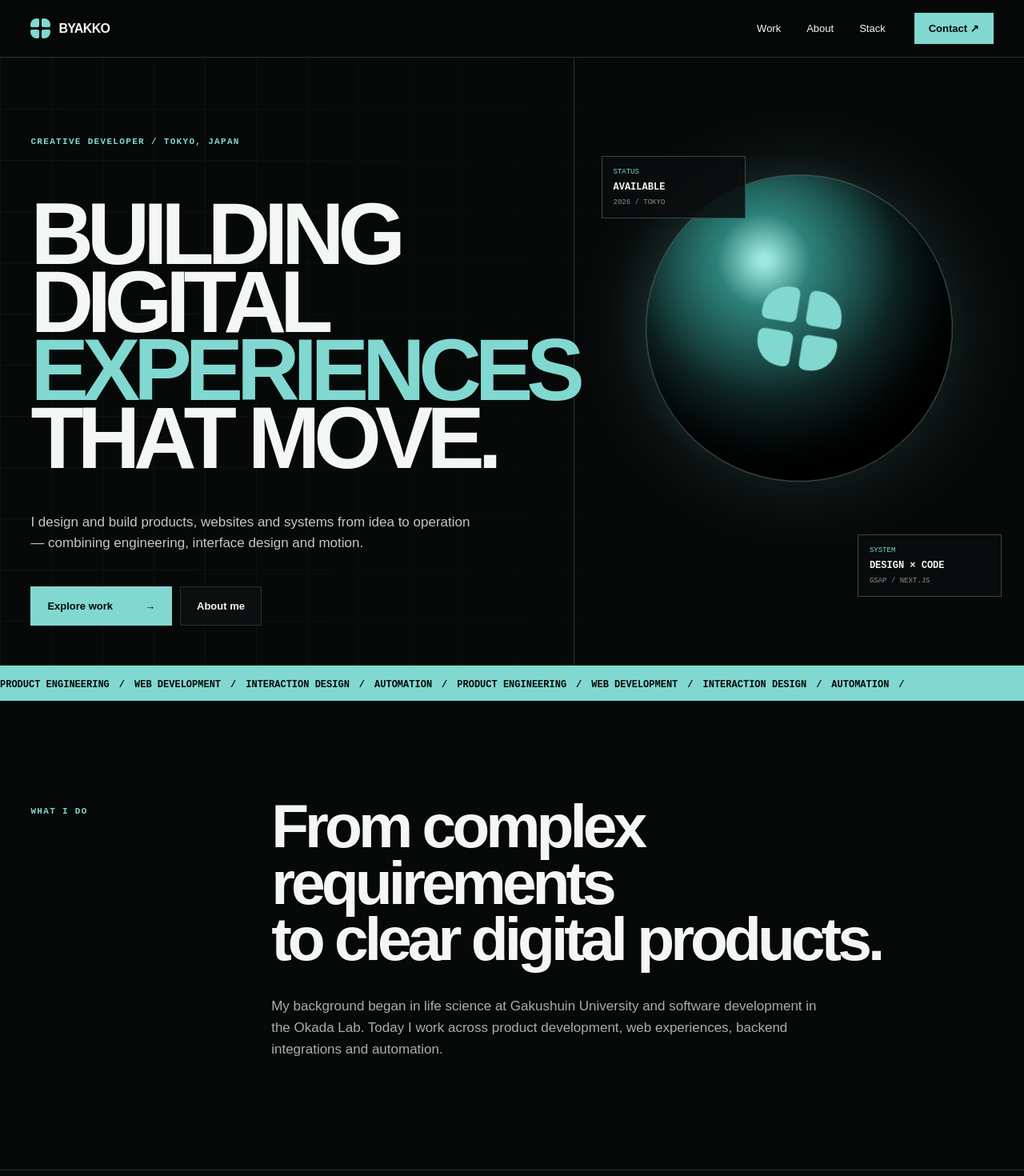
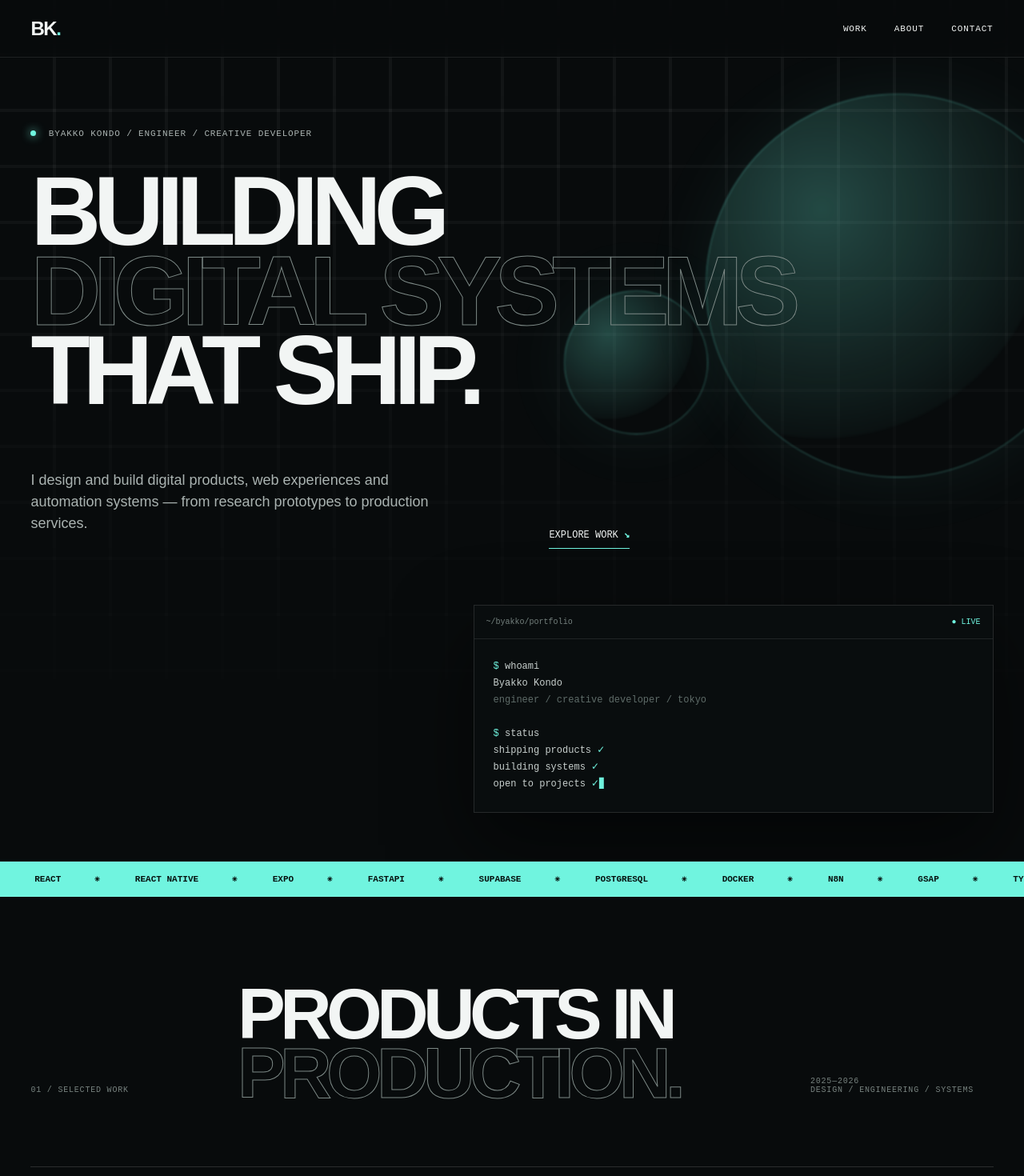
Before and after one commit to bbbyk105/portfolio2026-playground, a Next.js app: page / in a window 1280 px wide. Shown: the top 1470 px of the page at 80% size. Built offline with nearby package versions, Linux system fonts and the light colour scheme.

Commit message:
Restore exact Vercel deployment 2006e7b

```diff
--- a/app/layout.tsx
+++ b/app/layout.tsx
@@ -1,3 +1,3 @@
 import type { Metadata } from "next"; import "./globals.css";
-export const metadata:Metadata={title:"Byakko Kondo — Creative Developer",description:"Engineer and creative developer building digital products, web experiences and automation systems."};
+export const metadata:Metadata={title:"Byakko Kondo — Engineer / Creative Developer",description:"Digital products, web experiences, research software and automation systems."};
 export default function RootLayout({children}:{children:React.ReactNode}){return <html lang="en"><body>{children}</body></html>}
--- /dev/null
+++ b/components/Header.tsx
@@ -0,0 +1 @@
+import Link from "next/link";import Menu from "./Menu";export default function Header(){return <header className="topbar"><Link className="brand" href="/">BYAKKO</Link><div className="desktop-nav"><Link href="/#work">Work</Link><Link href="/about">About</Link><Link href="/contact">Contact</Link></div><Menu/></header>}
--- /dev/null
+++ b/components/Menu.tsx
@@ -0,0 +1,5 @@
+"use client";
+import {useEffect,useRef,useState} from "react";import Link from "next/link";import {gsap} from "gsap";
+export default function Menu(){const [open,setOpen]=useState(false);const panel=useRef<HTMLDivElement>(null);
+useEffect(()=>{if(!panel.current)return;gsap.to(panel.current,{clipPath:open?"inset(0 0 0 0)":"inset(0 0 100% 0)",duration:open?.7:.5,ease:"power4.inOut"});gsap.to(".menu-link",{y:open?0:28,opacity:open?1:0,duration:.55,stagger:.05,delay:open?.18:0,ease:"power3.out"});document.body.style.overflow=open?"hidden":"";return()=>{document.body.style.overflow=""}},[open]);
+return <><button className={"menu-btn "+(open?"is-open":"")} onClick={()=>setOpen(v=>!v)} aria-label="Menu"><span/><span/></button><div className="menu-panel" ref={panel}><div className="menu-meta">NAVIGATION / 2026</div><nav>{[["Home","/"],["Works","/#work"],["About","/about"],["Contact","/contact"]].map(([x,h],i)=><Link className="menu-link" onClick={()=>setOpen(false)} href={h} key={x}><small>0{i+1}</small>{x}</Link>)}</nav><div className="menu-foot"><span>TOKYO / JAPAN</span><a href="mailto:byakkokondo@gmail.com">BYAKKOKONDO@GMAIL.COM</a></div></div></>}
--- a/components/Playground.tsx
+++ b/components/Playground.tsx
@@ -1,40 +1,37 @@
 "use client";
-import {useEffect,useRef} from "react";
+import {useEffect,useState} from "react";
 import {gsap} from "gsap";
-import {ScrollTrigger} from "gsap/ScrollTrigger";
 
 const works=[
-["01","CaRoot","Product / App","AI-assisted calorie and nutrition management.","https://www.caroot.app"],
-["02","Hakuho","Web / Manufacturing","Digital presence for precision manufacturing.","https://www.hakuhofactory.com"],
-["03","Goodwill Legal","Web / Legal","Content and consultation platform for a legal office.","https://goodwill-legal.jp"],
-["04","Jurakuen","Commerce / Tea","Bilingual commerce for an organic tea producer.","https://www.jurakuen.com"],
-["05","DMC Fuji","Web / Studio","Photography-led bilingual studio experience.","https://www.dmc123.jp"]
+ {n:"01",name:"CaRoot",kind:"AI / MOBILE PRODUCT",year:"2026",desc:"A personal calorie and nutrition management app designed to make everyday meal logging dramatically easier.",url:"https://www.caroot.app",img:"https://raw.githubusercontent.com/bbbyk105/Portfolio2026-ver4/main/public/works/caroot.webp",stack:["Expo","React Native","TypeScript","Supabase","Gemini"]},
+ {n:"02",name:"Hakuho",kind:"PRECISION MACHINING / WEB",year:"2026",desc:"Corporate platform for a precision-machining company, connecting technical capability directly to quote conversion.",url:"https://www.hakuhofactory.com",img:"https://raw.githubusercontent.com/bbbyk105/Portfolio2026-ver4/main/public/works/hakuho.webp",stack:["Next.js","React","TypeScript","GSAP","Resend"]},
+ {n:"03",name:"Goodwill Legal",kind:"LEGAL / CONTENT PLATFORM",year:"2026",desc:"A publishing-led website for a Sapporo administrative scrivener, built around clear service information and consultation.",url:"https://goodwill-legal.jp",img:"https://raw.githubusercontent.com/bbbyk105/Portfolio2026-ver4/main/public/works/goodwill.webp",stack:["Next.js","TypeScript","CMS","SEO","Resend"]},
+ {n:"04",name:"Jurakuen",kind:"COMMERCE / ORGANIC TEA",year:"2025",desc:"A bilingual direct-to-consumer experience for an organic tea producer in Fuji.",url:"https://www.jurakuen.com",img:"https://raw.githubusercontent.com/bbbyk105/Portfolio2026-ver4/main/public/works/jurakuen.webp",stack:["Next.js","Stripe","TypeScript","i18n"]},
+ {n:"05",name:"DMC Fuji",kind:"STUDIO / PHOTOGRAPHY",year:"2025",desc:"A bilingual digital home for photography and experience services at the foot of Mt. Fuji.",url:"https://www.dmc123.jp",img:"https://raw.githubusercontent.com/bbbyk105/Portfolio2026-ver4/main/public/works/dmc-fuji.webp",stack:["Next.js","Supabase","TypeScript","CMS"]}
 ];
-
-function Mark(){return <span className="mark" aria-hidden="true"><i/><i/><i/><i/></span>}
+const tech=["TYPESCRIPT","PYTHON","NEXT.JS","REACT","REACT NATIVE","EXPO","FASTAPI","SUPABASE","POSTGRESQL","DOCKER","N8N","GSAP"];
 export default function Playground(){
- const root=useRef<HTMLDivElement>(null);
- useEffect(()=>{gsap.registerPlugin(ScrollTrigger);const ctx=gsap.context(()=>{
-  gsap.from(".hero-copy>*",{y:50,opacity:0,duration:.9,stagger:.08,ease:"power3.out"});
-  gsap.to(".hero-orb",{y:-28,rotate:12,duration:5,repeat:-1,yoyo:true,ease:"sine.inOut"});
-  gsap.utils.toArray<HTMLElement>(".work-card").forEach((el)=>gsap.from(el,{y:70,opacity:0,scrollTrigger:{trigger:el,start:"top 90%",end:"top 62%",scrub:1}}));
-  gsap.to(".rail-inner",{xPercent:-20,ease:"none",scrollTrigger:{trigger:".rail",start:"top bottom",end:"bottom top",scrub:1}});
- },root);return()=>ctx.revert()},[]);
- return <div ref={root} className="site">
- <header className="topbar"><a className="brand" href="#"><Mark/>BYAKKO</a><nav><a href="#work">Work</a><a href="#about">About</a><a href="#stack">Stack</a></nav><a className="top-cta" href="mailto:byakkokondo@gmail.com">Contact <span>↗</span></a></header>
- <main>
- <section className="hero">
-   <div className="hero-grid"/>
-   <div className="hero-copy"><p className="kicker">CREATIVE DEVELOPER / TOKYO, JAPAN</p><h1>BUILDING DIGITAL<br/><span>EXPERIENCES</span><br/>THAT MOVE.</h1><p className="lead">I design and build products, websites and systems from idea to operation — combining engineering, interface design and motion.</p><div className="hero-actions"><a className="btn primary" href="#work">Explore work <b>→</b></a><a className="btn ghost" href="#about">About me</a></div></div>
-   <div className="hero-visual"><div className="hero-orb"><Mark/></div><div className="data-card d1"><small>STATUS</small><strong>AVAILABLE</strong><span>2026 / TOKYO</span></div><div className="data-card d2"><small>SYSTEM</small><strong>DESIGN × CODE</strong><span>GSAP / NEXT.JS</span></div></div>
- </section>
- <section className="rail"><div className="rail-inner">PRODUCT ENGINEERING　/　WEB DEVELOPMENT　/　INTERACTION DESIGN　/　AUTOMATION　/　PRODUCT ENGINEERING　/　WEB DEVELOPMENT　/　INTERACTION DESIGN　/　AUTOMATION　/　</div></section>
- <section className="intro" id="about"><p className="section-label">WHAT I DO</p><div><h2>From complex requirements<br/>to clear digital products.</h2><p>My background began in life science at Gakushuin University and software development in the Okada Lab. Today I work across product development, web experiences, backend integrations and automation.</p></div></section>
- <section className="work-section" id="work"><div className="section-head"><p className="section-label">SELECTED WORK / 01—05</p><h2>Projects built<br/>end to end.</h2></div><div className="work-grid">{works.map(w=><a className="work-card" href={w[4]} target="_blank" rel="noreferrer" key={w[1]}><div className="card-top"><span>{w[0]}</span><span>{w[2]}</span></div><div className="project-art"><div className="mini-grid"/><Mark/><span className="project-name">{w[1]}</span></div><div className="card-copy"><h3>{w[1]}</h3><p>{w[3]}</p><span className="card-link">View project →</span></div></a>)}</div></section>
- <section className="metrics"><div><strong>05</strong><span>SELECTED PROJECTS</span></div><div><strong>END—TO—END</strong><span>PLANNING TO OPERATION</span></div><div><strong>JP / EN</strong><span>MULTILINGUAL DELIVERY</span></div><div><strong>2026</strong><span>BASED IN TOKYO</span></div></section>
- <section className="stack-section" id="stack"><div><p className="section-label">TECHNOLOGY</p><h2>Tools chosen for<br/>the problem.</h2></div><div className="stack-list">{["TypeScript","Next.js / React","React Native / Expo","Python / FastAPI","Supabase / PostgreSQL","Docker / n8n","GSAP"].map((x,i)=><div key={x}><span>0{i+1}</span><strong>{x}</strong></div>)}</div></section>
- <section className="contact"><div className="contact-mark"><Mark/></div><p className="section-label">START A PROJECT</p><h2>Have something<br/>worth building?</h2><p>For projects, collaborations, or a conversation about an idea.</p><a className="btn primary" href="mailto:byakkokondo@gmail.com">byakkokondo@gmail.com <b>↗</b></a></section>
+ const [menu,setMenu]=useState(false);
+ useEffect(()=>{gsap.from(".reveal",{y:32,opacity:0,duration:1.05,stagger:.08,ease:"power3.out"});gsap.to(".orb",{y:-18,x:12,duration:4,repeat:-1,yoyo:true,ease:"sine.inOut"})},[]);
+ return <main>
+  <nav className="nav"><a className="brand" href="#">BK<span>.</span></a><div className="navlinks"><a href="#work">WORK</a><a href="#about">ABOUT</a><a href="mailto:byakkokondo@gmail.com">CONTACT</a></div><button className="menuBtn" onClick={()=>setMenu(!menu)}>MENU</button></nav>
+  {menu&&<div className="mobileMenu"><a onClick={()=>setMenu(false)} href="#work">WORK</a><a onClick={()=>setMenu(false)} href="#about">ABOUT</a><a href="mailto:byakkokondo@gmail.com">CONTACT</a></div>}
+  <section className="hero">
+   <div className="gridbg"/><div className="orb o1"/><div className="orb o2"/>
+   <p className="eyebrow reveal"><i/> BYAKKO KONDO / ENGINEER / CREATIVE DEVELOPER</p>
+   <h1 className="reveal">BUILDING<br/><em>DIGITAL SYSTEMS</em><br/>THAT SHIP.</h1>
+   <div className="heroBottom reveal"><p>I design and build digital products, web experiences and automation systems — from research prototypes to production services.</p><a href="#work">EXPLORE WORK <b>↘</b></a></div>
+   <div className="terminal reveal"><div className="termbar"><span>~/byakko/portfolio</span><span>● LIVE</span></div><pre><span className="cyan">$</span> whoami{"\n"}Byakko Kondo{"\n"}<span className="muted">engineer / creative developer / tokyo</span>{"\n\n"}<span className="cyan">$</span> status{"\n"}shipping products <span className="green">✓</span>{"\n"}building systems <span className="green">✓</span>{"\n"}open to projects <span className="green">✓</span><span className="cursor">▋</span></pre></div>
+  </section>
+  <div className="ticker"><div>{[...tech,...tech].map((t,i)=><span key={i}>{t}<b>✳</b></span>)}</div></div>
+  <section id="work" className="work"><header className="sectionHead"><p>01 / SELECTED WORK</p><h2>PRODUCTS IN<br/><em>PRODUCTION.</em></h2><p className="side">2025—2026<br/>DESIGN / ENGINEERING / SYSTEMS</p></header>
+   <div className="workList">{works.map((w,i)=><article className="project" key={w.name}><div className="projectMeta"><span>{w.n}</span><span>{w.kind}</span><span>{w.year}</span></div><div className="projectBody"><div><h3>{w.name}</h3><p>{w.desc}</p><div className="chips">{w.stack.map(x=><span key={x}>{x}</span>)}</div><a href={w.url} target="_blank">VIEW PROJECT ↗</a></div><a className="screen" href={w.url} target="_blank"><img src={w.img} alt=""/><span>LIVE / {String(i+1).padStart(2,"0")}</span></a></div></article>)}</div>
+  </section>
+  <section id="about" className="about"><div className="sectionHead"><p>02 / ABOUT</p><h2>IDEA TO<br/><em>IMPLEMENTATION.</em></h2></div><div className="aboutGrid"><p className="bigcopy">I work across product development, web engineering, research software and workflow automation.</p><div className="bio"><p>My background began in life science at Gakushuin University. In the Okada Lab, I worked on protein-structure analysis using inter-carbon distances and developed software to automate structural-data workflows.</p><p>After practical engineering experience at Letterfan and Drumroll, I moved into freelance engineering. I now build mobile products, corporate platforms, commerce systems, backend integrations and automation.</p><p>Alongside client work, I develop CaRoot. Since August 2026, I have also served as a director of NPO Proud, supporting IT and web initiatives.</p></div></div>
+   <div className="timeline"><div><span>2025—26</span><b>GAKUSHUIN UNIVERSITY</b><p>Life Science / Okada Lab</p></div><div><span>2026</span><b>FREELANCE ENGINEER</b><p>Products / Web / Systems</p></div><div><span>2026—</span><b>CAROOT</b><p>Founder / Product Developer</p></div><div><span>2026.08—</span><b>NPO PROUD</b><p>Director / IT & Web</p></div></div>
+  </section>
+  <section className="stack"><p>03 / CAPABILITIES</p><h2>THE STACK IS A TOOL.<br/><em>THE OUTCOME IS THE PRODUCT.</em></h2><div className="techgrid">{tech.map((t,i)=><div key={t}><span>{String(i+1).padStart(2,"0")}</span>{t}<b>↗</b></div>)}</div></section>
+  <section className="contact"><p>04 / START A PROJECT</p><h2>HAVE AN IDEA?<br/><em>LET'S BUILD IT.</em></h2><a href="mailto:byakkokondo@gmail.com">BYAKKOKONDO@GMAIL.COM <span>↗</span></a></section>
+  <footer><b>BYAKKO KONDO</b><span>ENGINEER / CREATIVE DEVELOPER</span><span>TOKYO, JAPAN — 2026</span><a href="#">BACK TO TOP ↑</a></footer>
  </main>
- <footer><a className="brand" href="#"><Mark/>BYAKKO</a><span>© 2026 BYAKKO KONDO</span><a href="https://github.com/bbbyk105">GITHUB ↗</a></footer>
- </div>
 }
```
Also changed, not shown: package.json (+20 -4 lines), app/globals.css.
